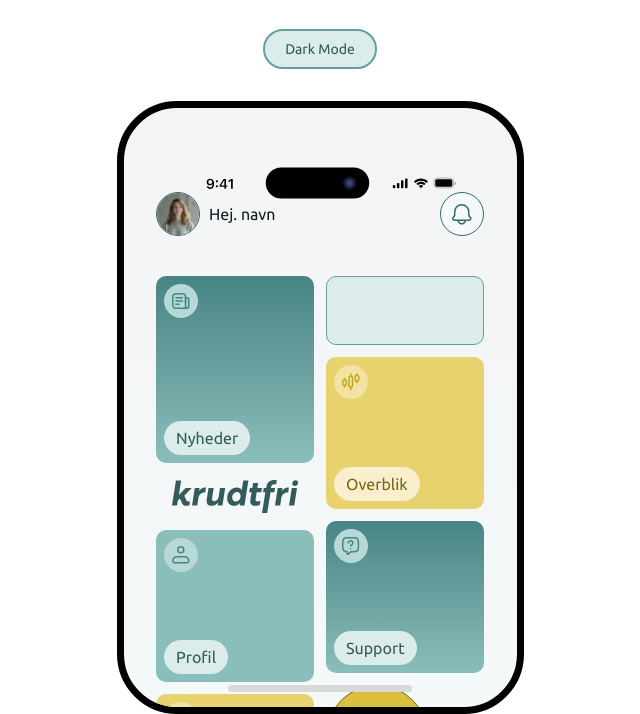
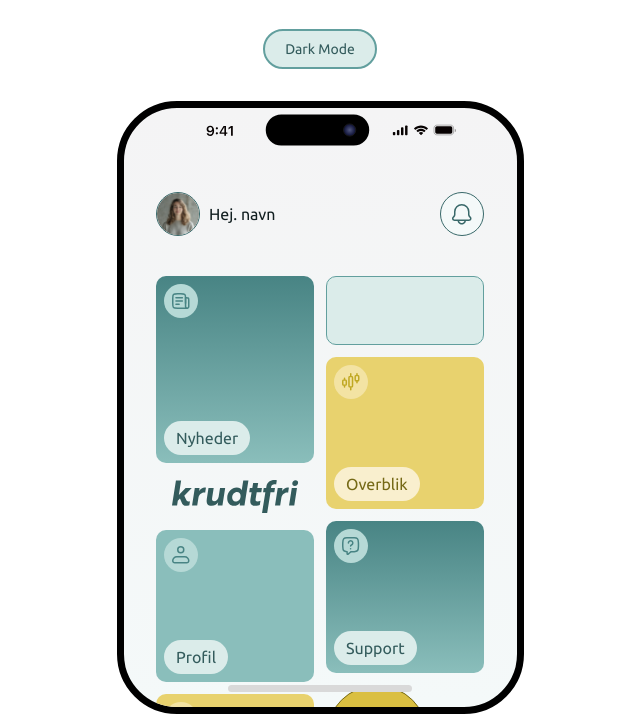
Before and after one commit to MieVenoe00/krudtfri, a website built with Vite: page index.html in a window 1280 px wide. Shown: the part 86-800 px from the top of the page, without its empty margins (320-960 px from the left). Built offline with nearby package versions, Linux system fonts and the light colour scheme; no server answers; a web font is replaced by a local one.

Commit message:
fix of iosbar

```diff
--- a/src/style.css
+++ b/src/style.css
@@ -159,7 +159,7 @@
 }
 #iosBar {
   position: sticky;
-  top: 0;
+  top: -53;
   z-index: 10;
 
   /* Træk iosBar tilbage over padding */
```
